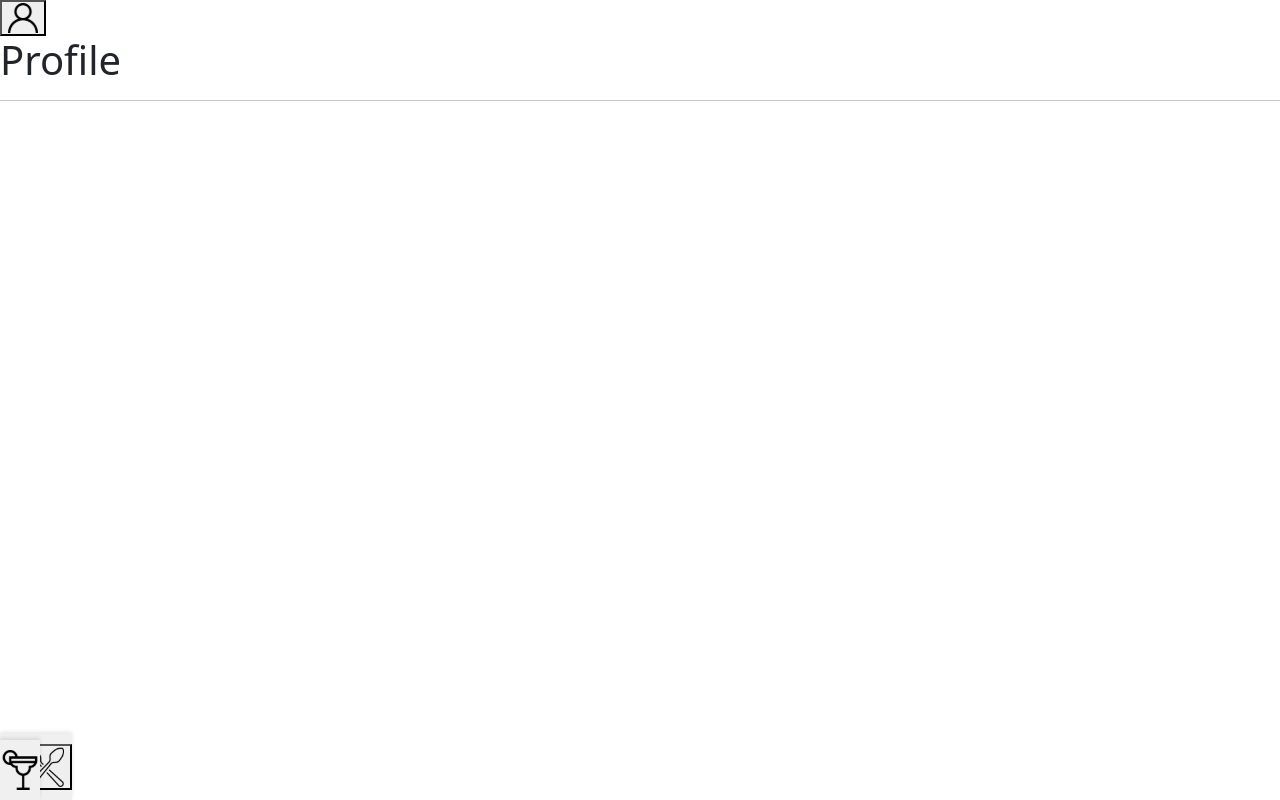
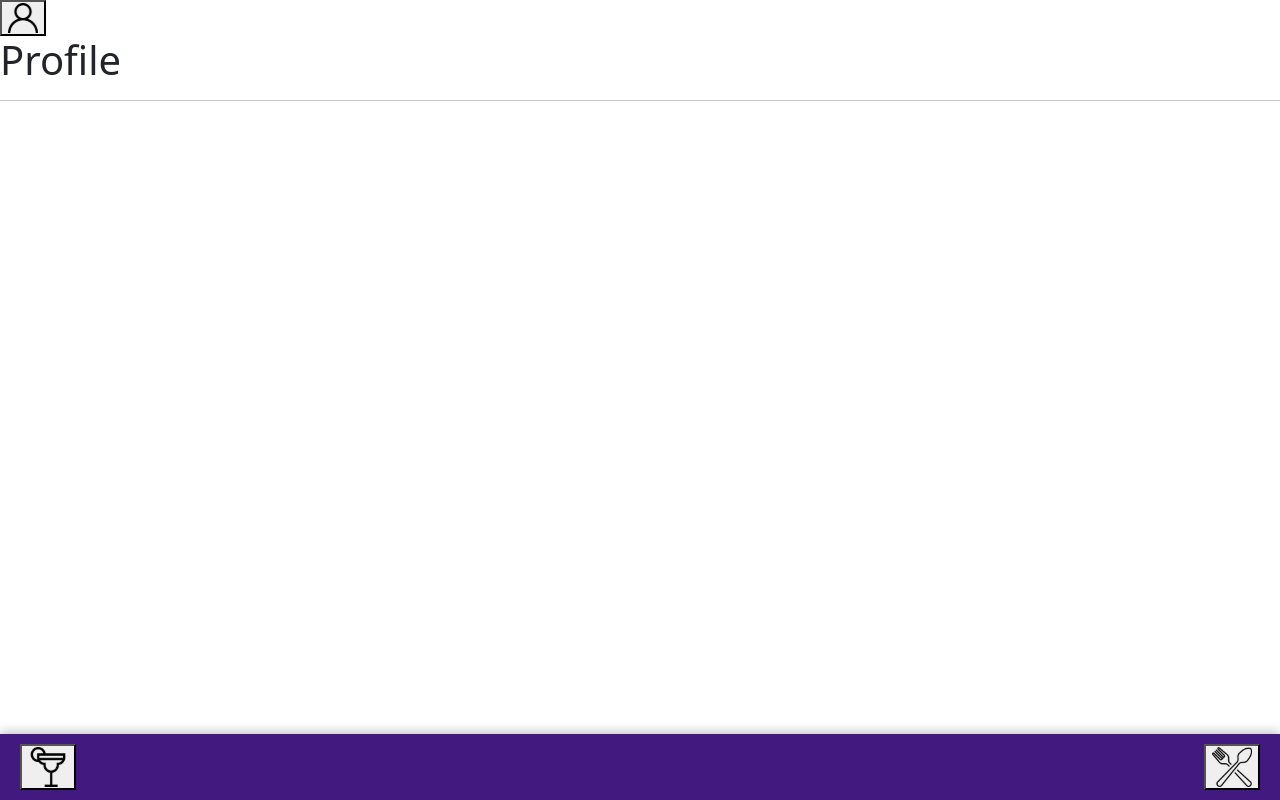
Before and after one commit to renathogomes/recipes-app-ts, a React (Vite) app: page /favorite-recipes in a window 1280 px wide. Both pictures are taken after a click on the button 23 px from the left and 18 px from the top of the page. Built offline with nearby package versions, Linux system fonts and the light colour scheme.

Commit message:
:recycle: feat: Estilizaçao CSS

```diff
--- a/src/components/Footer/Footer.module.css
+++ b/src/components/Footer/Footer.module.css
@@ -2,22 +2,21 @@
     margin: 0;
   }
 
-.footer {
+  .footer {
+    position: fixed;
     bottom: 0;
     left: 0;
+    width: 100%;
     display: flex;
-    align-items: center;
-    background-color: #f0f0f0;
-    padding: 10px 0;
-    box-shadow: 0px -2px 4px rgba(0, 0, 0, 0.1);
-    position: fixed;
+    justify-content: space-between;
+    padding: 10px 20px;
+    background: #41197F;
+    box-shadow: 0px -2px 10px 0px rgba(0, 0, 0, 0.25);
   }
 
   .menufooter {
     display: flex;
-    justify-content: space-around;
     flex-direction: column;
     align-items: center;
-    color: #333;
-    text-decoration: none;
+    color: #FCC436;
   }
--- a/src/components/Footer/Footer.tsx
+++ b/src/components/Footer/Footer.tsx
@@ -13,7 +13,7 @@ export function Footer() {
     >
       <button onClick={ () => navigate('/drinks') }>
         <img
-          className={ style.footer }
+          className={ style.menufooter }
           data-testid="drinks-bottom-btn"
           src={ drinkIcon }
           alt="drink icon"
```
Also changed, not shown: src/components/Footer/index.tsx (deleted).
